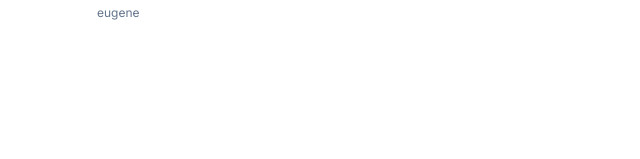
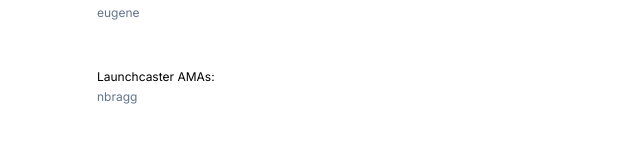
Before and after one commit to alvesjtiago/ama, a Next.js app: page / in a window 1280 px wide. Shown: the part 383-542 px from the top of the page, without its empty margins (127-767 px from the left). Built offline with nearby package versions, Linux system fonts and the light colour scheme.

Commit message:
Added launchcaster section to highlight AMAs

```diff
--- a/app/page.tsx
+++ b/app/page.tsx
@@ -129,6 +129,20 @@ export default function Home() {
           </li>
         </ul>
       </div>
+
+      <div className="mt-12 text-xs">
+        Launchcaster AMAs:
+        <ul className="text-slate-500 text-xs">
+          <li className="mt-1">
+            <a
+              href="/ama?url=https%3A%2F%2Fwarpcast.com%2Fjayme%2F0x1cab24ac"
+              target="_blank"
+            >
+              nbragg
+            </a>
+          </li>
+        </ul>
+      </div>
     </div>
   )
 }
```
